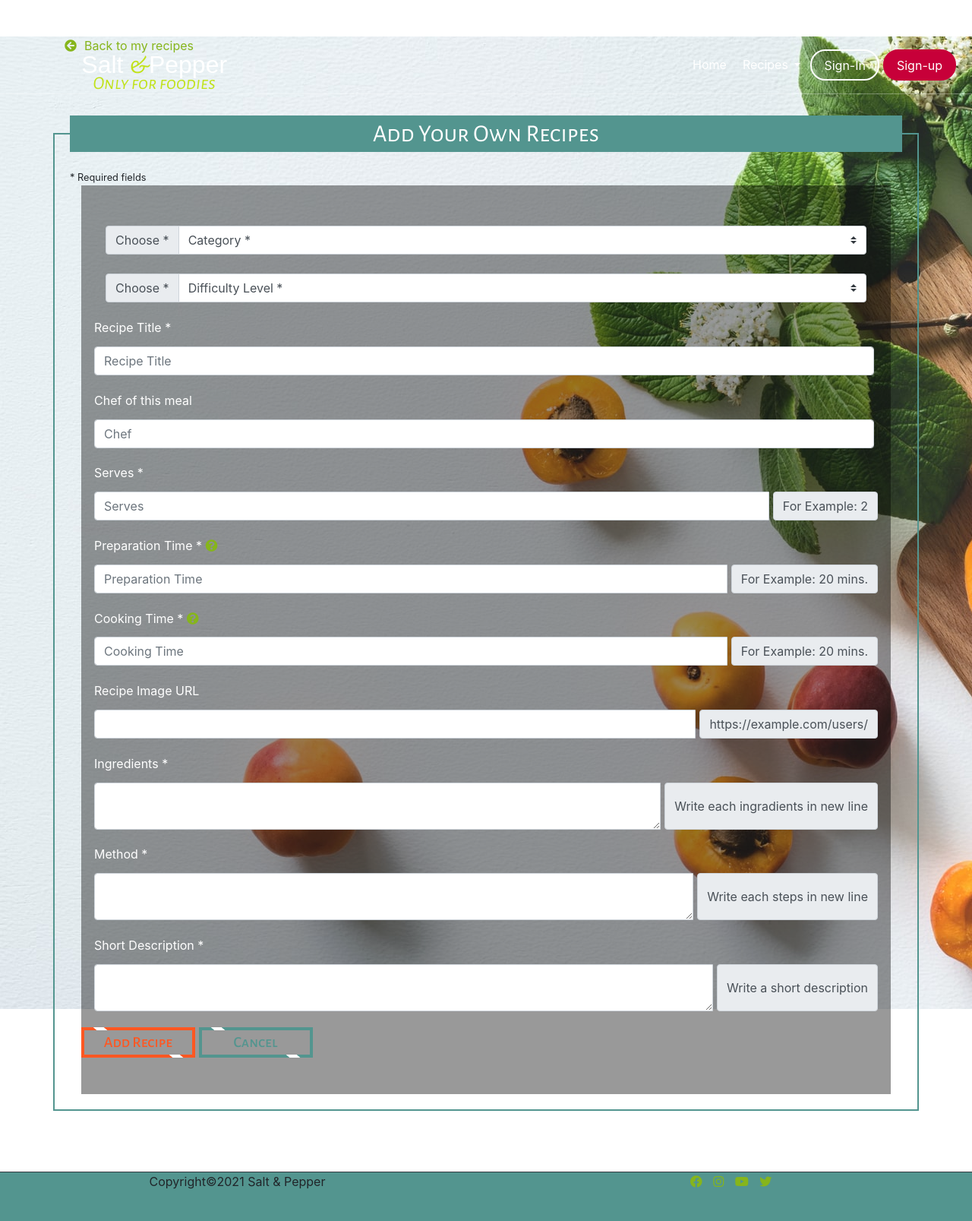
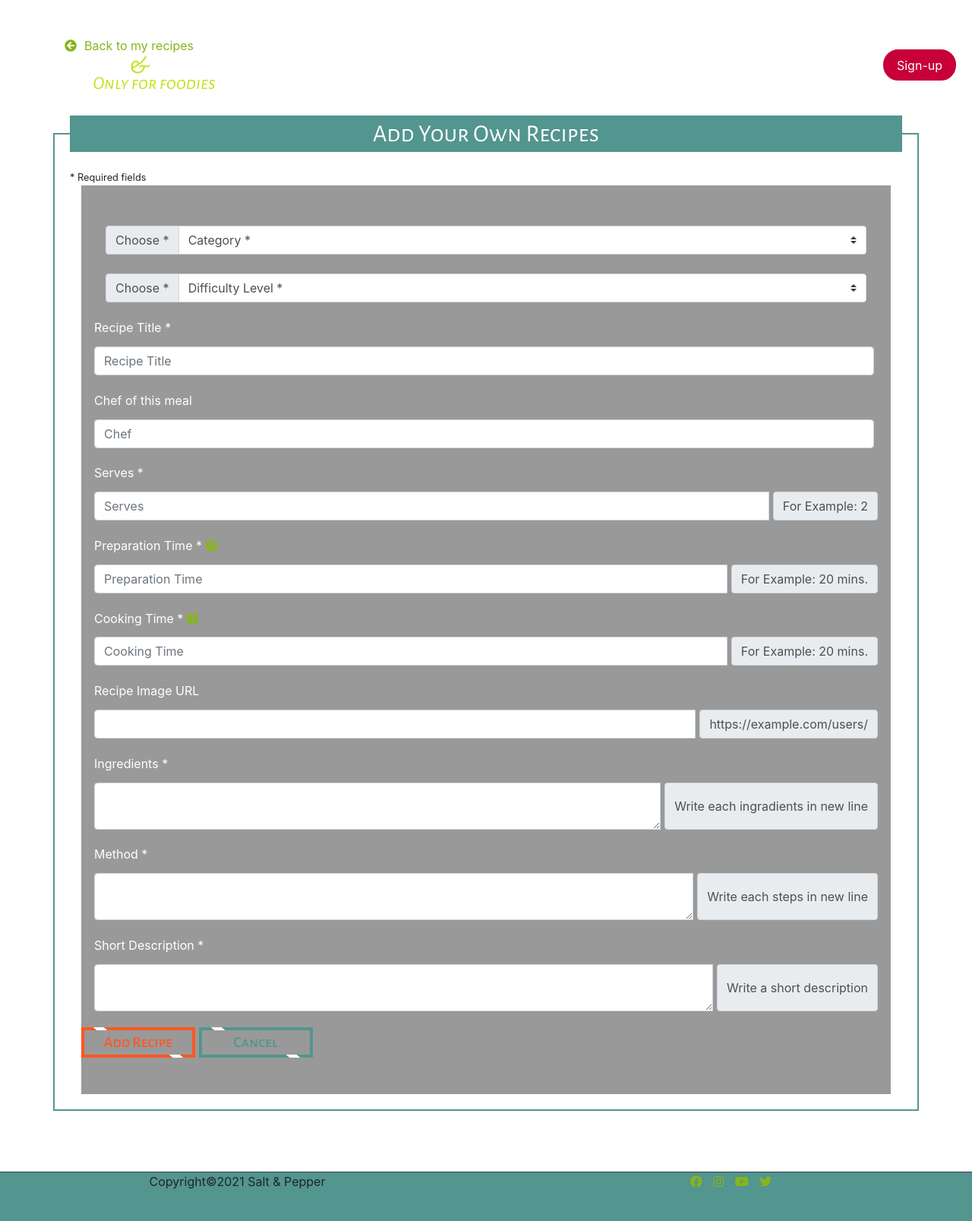
Before and after one commit to szilG/Salt-Papper, a Flask app: page /add_recipe/ in a window 1280 px wide. Shown: the whole page at 76% size. Run offline with Flask 2, Linux system fonts and the light colour scheme; data that the repository does not hold is empty; some libraries are stand-ins or nearby versions; some web fonts are replaced.

Commit message:
add header image and style to recipe cards

```diff
--- a/templates/add_recipe.html
+++ b/templates/add_recipe.html
@@ -1,8 +1,7 @@
 {% extends "base.html" %}
 {% block content %}
-
-<div class="container-fluid add-recipe-cont mt-0">
-<div class="container back-to-recipe">
+<div class="container-fluid add-recipe-img"></div>
+    <div class="container back-to-recipe mt-5">
         <a href="{{ url_for('profile', username=session['user']) }}"><i class="fas fa-arrow-circle-left"></i>Back to my
             recipes</a>
     </div>
@@ -40,15 +39,14 @@
                         </select>
                     </div>
                     <!--End Difficulty Level Section-->
-                <div class="hr"></div>
 
                     <!--Start Recipe Name Section-->
                     <div class="row">
                         <label class="form-label" for="recipe_name">Recipe Title *</label>
                         <div class="input-group mb-3">
-                        <input type="text" id="recipe_name" name="recipe_name" class="form-control validate" minlength="5"
-                            maxlength="50" rows="1" aria-label="Recipe Name" aria-describedby="basic-addon1"
-                            placeholder="Recipe Title"required>
+                            <input type="text" id="recipe_name" name="recipe_name" class="form-control validate"
+                                minlength="5" maxlength="50" rows="1" aria-label="Recipe Name"
+                                aria-describedby="basic-addon1" placeholder="Recipe Title" required>
                         </div>
                     </div>
                     <!--End Recipe Name Section-->
@@ -58,8 +56,8 @@
                         <label class="form-label" for="chef">Chef of this meal</label>
                         <div class="input-group mb-3">
                             <input type="text" id="chef" name="chef" minlength="5" maxlength="30"
-                            class="form-control validate" placeholder="Chef" rows="1"
-                            aria-label="Chef" aria-describedby="basic-addon2">
+                                class="form-control validate" placeholder="Chef" rows="1" aria-label="Chef"
+                                aria-describedby="basic-addon2">
                         </div>
                     </div>
                     <!--End Chef Name Section-->
@@ -68,21 +66,23 @@
                     <div class="row">
                         <label class="form-label" for="serves">Serves *</label>
                         <div class="input-group mb-3">
-                        <input id="serves" type="number" name="serves" placeholder="Serves" class="form-control validate"
-                        aria-label="Serving" aria-describedby="basic-addon3" required>
+                            <input id="serves" type="text" name="serves" placeholder="Serves"
+                                class="form-control validate" aria-label="Serving" aria-describedby="basic-addon3"
+                                required>
                             <span class="input-group-text" id="basic-addon3">For Example: 2</span>
                         </div>
                     </div>
                     <!--End Serves Section-->
 
-                <!--Start Prep-time and Cook-time Section-->
+                    <!--Start Prep-time Section-->
                     <div class="row">
-                    <label for ="prep_time" class="form-label">Preparation Time * <i class="fas fa-question-circle"
+                        <label for="prep_time" class="form-label">Preparation Time * <i class="fas fa-question-circle"
                                 data-toggle="tooltip" data-placement="right" title="Enter total preparation time"></i>
                         </label>
                         <div class="input-group mb-3">
-                        <input type="text" id="prep_time"  name="prep_time" class="form-control validate" required
-                        placeholder="Preparation Time" aria-label="Preparation Time" aria-describedby="basic-addon4">
+                            <input type="text" id="prep_time" name="prep_time" class="form-control validate" required
+                                placeholder="Preparation Time" aria-label="Preparation Time"
+                                aria-describedby="basic-addon4">
                             <span class="input-group-text" id="basic-addon4">For Example: 20 mins.</span>
                         </div>
                     </div>
@@ -105,8 +105,8 @@
                     <div class="row">
                         <label class="form-label" for="image">Recipe Image URL</label>
                         <div class="input-group mb-3">
-                        <input type="text" id="image" name="image" rows="3" maxlength="200" class="form-control validate"
-                        aria-describedby="basic-addon6">
+                            <input type="text" id="image" name="image" rows="3" maxlength="200"
+                                class="form-control validate" aria-describedby="basic-addon6">
                             <span class="input-group-text" id="basic-addon6">https://example.com/users/</span>
                         </div>
                     </div>
@@ -149,14 +149,15 @@
                     <!--End Description Section-->
 
                     <div class="row">
-                    <div class="col-sm-12 center-align">
+                        <div class="col-sm-12 text-align">
                             <button type="submit" class="delete-btn-custom">Add Recipe</button>
-                        <button class="cancel-btn-custom"><a href="{{ url_for('profile', username=session['user']) }}">Cancel</a></button>
+                            <button class="cancel-btn-custom"><a
+                                    href="{{ url_for('profile', username=session['user']) }}">Cancel</a></button>
                         </div>
                     </div>
                 </div>
             </form>
         </fieldset>
     </div>
-</div>
+
 {% endblock %}
```
Lines whose indentation alone changed are shown as unchanged.
